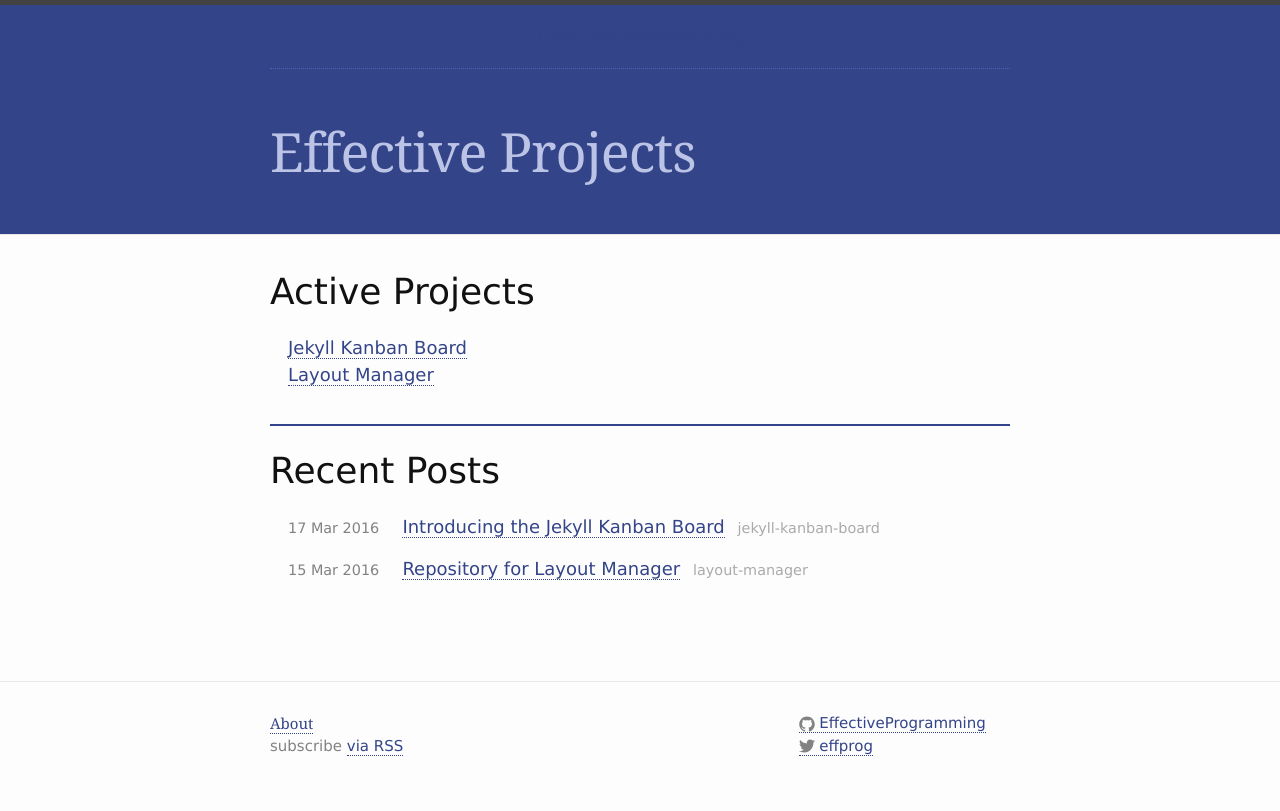
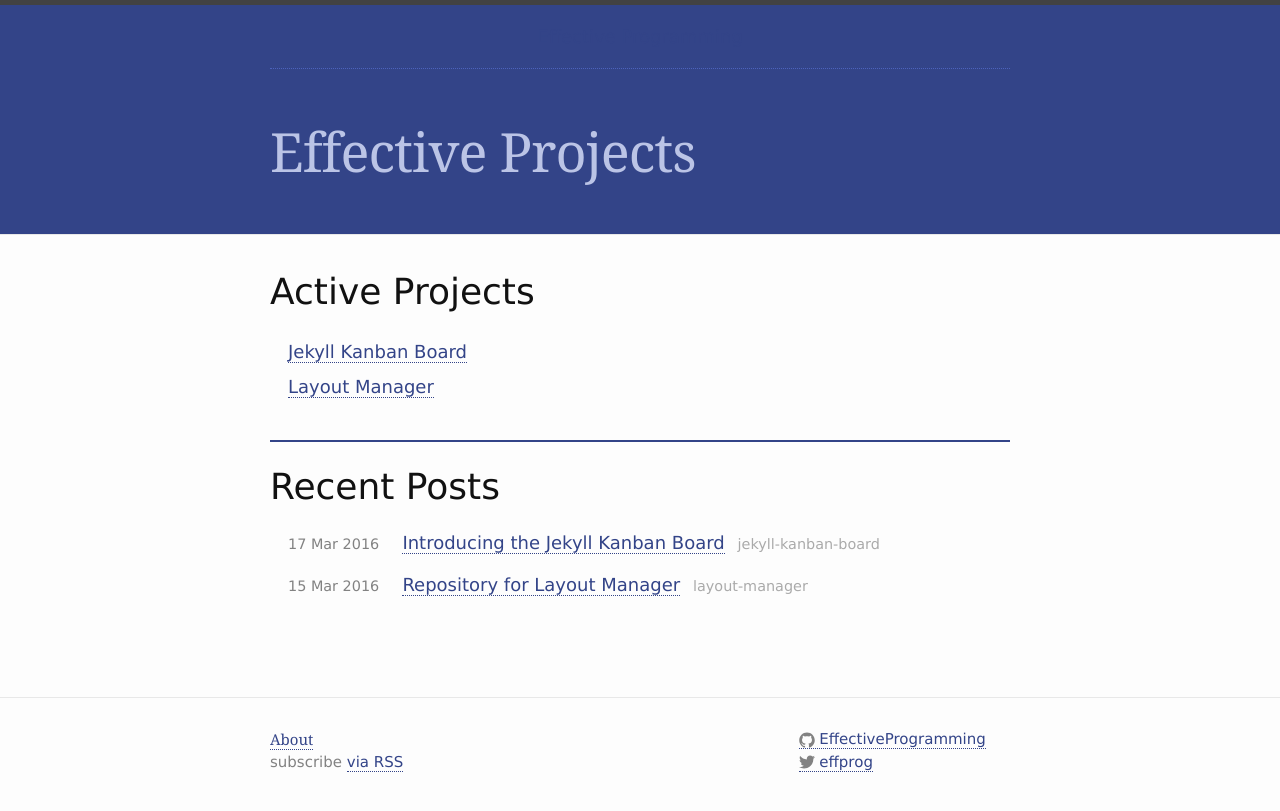
Before and after one commit to EffectiveProgramming-Websites/com.effectiveprogramming.projects, a Jekyll site: the page built from index.html, in a window 1280 px wide. Shown: the top 811 px of the page. Built offline with Jekyll 4.4.1, drawn with Linux system fonts in a browser that asks for light colours.

Commit message:
Aesthetic tweaks.

```diff
--- a/_sass/_base.scss
+++ b/_sass/_base.scss
@@ -94,12 +94,11 @@
     text-decoration: none;
 
     &:visited {
-        color: darken($brand-color, 15%);
+        color: $brand-color;
     }
 
     &:hover {
-        color: $text-color;
-        text-decoration: underline;
+        color: lighten($brand-color, 25%);
     }
 }
 
--- a/_sass/_custom.scss
+++ b/_sass/_custom.scss
@@ -36,3 +36,11 @@
 	padding: 1em;
 	text-align: center;
 }
+
+div.pages {
+	ul.pages {
+		li {
+			padding: 4px 0;
+		}
+	}
+}
--- a/jekyll-kanban-board/index.html
+++ b/jekyll-kanban-board/index.html
@@ -4,9 +4,9 @@
 active: true
 ---
 
-<p>While tools like <a href="http://www.leankit.com">Lean Kit</a> <a href="http://www.kanbanize.com">Kanbanize</a> appear to be useful, I wanted something slightly less expensive and literally easier to own. My first attempt at this is to create a Kanban board over the <a href="http://jekyllrb.com">Jekyll</a> platform.</p>
+<p>While tools like <a href="http://www.leankit.com">Lean Kit</a> and <a href="http://www.kanbanize.com">Kanbanize</a> are certainly effective implementations of a Kanban board, I'm technical and want more control, more flexibility, less expensive and simpler. My first attempt at this is to create a Kanban board over the <a href="http://jekyllrb.com">Jekyll</a> platform.</p>
 
-<p>It isn't a gem or <em>downloadable</em> per se as much as it is simply an example of one way to use Jekyll. It lives perpetually in all of my projects and honestly, it will likely differ between instances as I explore different ways to track stories.</p>
+<p>It isn't a gem or <em>downloadable</em> per se as much as it is simply an example of one way to use Jekyll. It lives perpetually in all of my projects and honestly, it will likely differ between instances as I explore different ways to leverage Jekyll.</p>
 
 <div class="posts">
 	<h1>Related Posts</h1>
```
